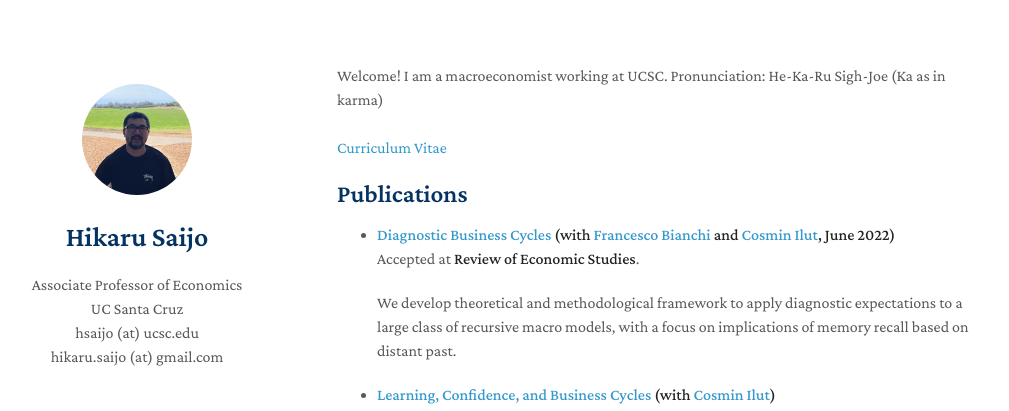
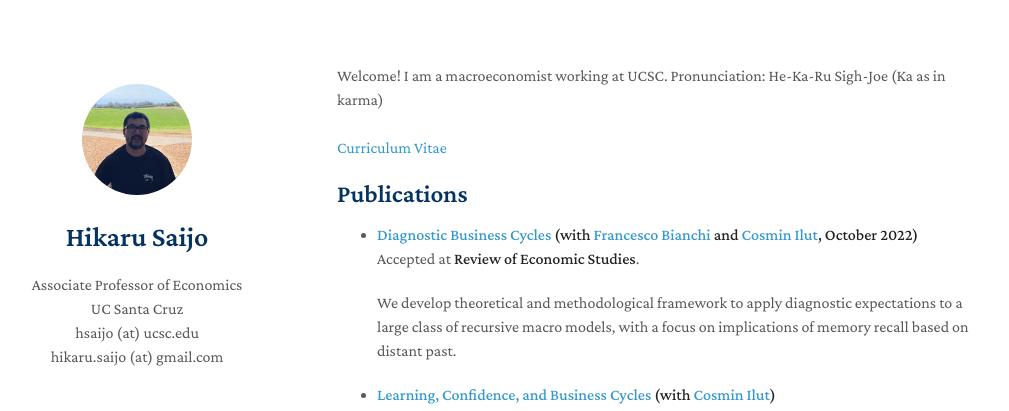
Before and after one commit to hsaijo/hsaijo.github.io, a Jekyll site: the page built from index.md, in a window 1280 px wide and 900 px high. Shown: the top 411 px of the window, without its empty margins (133-1142 px from the left). Built offline with Jekyll 4.4.1, drawn with Linux system fonts in a browser that asks for light colours; nearby versions of some CDN libraries; a style sheet for code colours, icons or effects is not loaded.

Commit message:
Update index.md

```diff
--- a/index.md
+++ b/index.md
@@ -10,7 +10,7 @@ Pronunciation: He-Ka-Ru Sigh-Joe (Ka as in karma)
 
 ## Publications
 
-* **[Diagnostic Business Cycles](https://drive.google.com/file/d/1Wr_apT8fyJqtQvTzUGzJGxkyfIUDsDuK/view) (with [Francesco Bianchi](https://sites.google.com/view/francescobianchi/home) and [Cosmin Ilut](https://sites.google.com/site/cosminilut/), June 2022)**
+* **[Diagnostic Business Cycles](https://drive.google.com/file/d/1Wr_apT8fyJqtQvTzUGzJGxkyfIUDsDuK/view) (with [Francesco Bianchi](https://sites.google.com/view/francescobianchi/home) and [Cosmin Ilut](https://sites.google.com/site/cosminilut/), October 2022)**
   <br>
   Accepted at **Review of Economic Studies**.
 
```
